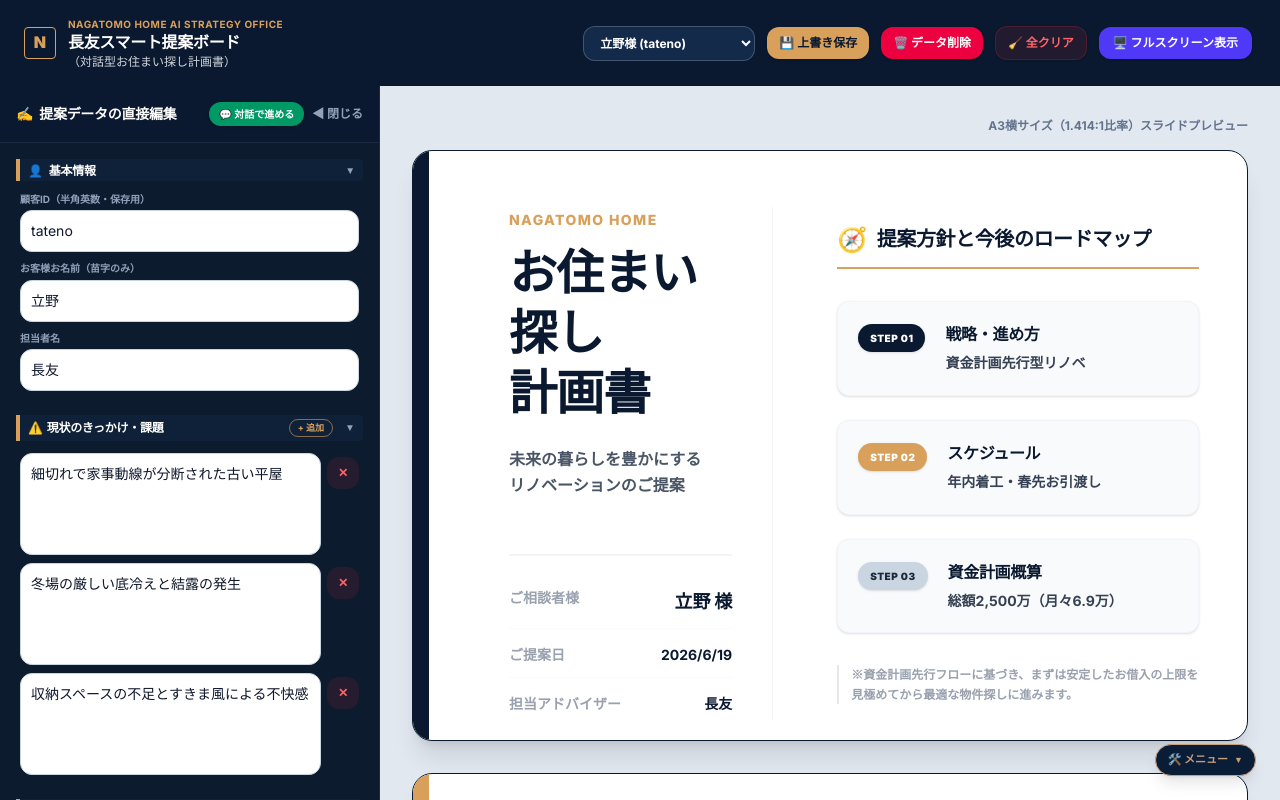
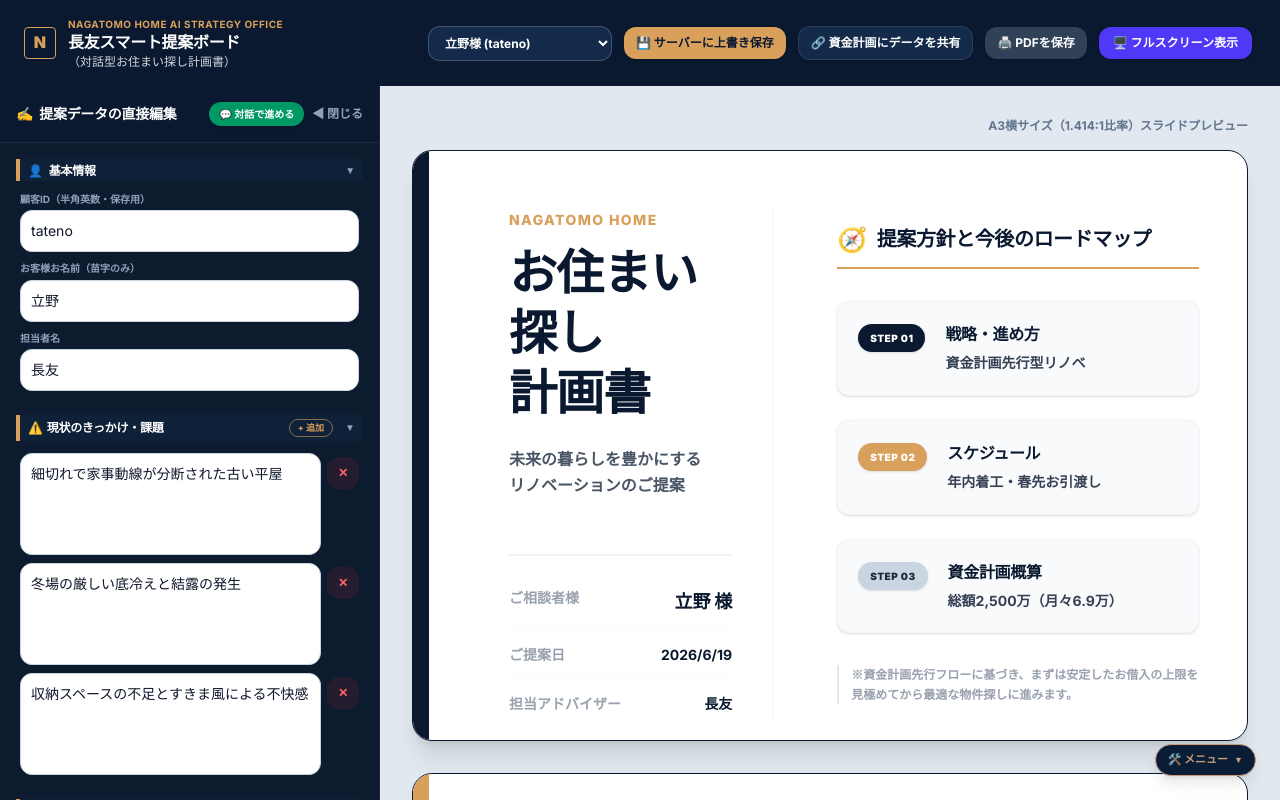
Before and after one commit to nagatomo-home-admin/vr-viewer, a Next.js app: page /hearing in a window 1280 px wide. Shown: the top 800 px of the page. Built offline with nearby package versions, Linux system fonts and the light colour scheme.

Commit message:
fix: お住まい探し計画書のトップバーUI再配置を正しく適用

```diff
--- a/src/app/hearing/page.tsx
+++ b/src/app/hearing/page.tsx
@@ -911,7 +911,7 @@ export default function HearingPage() {
             value={data.customerId || ""}
             className="bg-[#132A4A] text-white border border-white/20 rounded-xl px-3 py-2 text-xs font-bold focus:outline-none focus:border-[#D9A05B] cursor-pointer mr-1 whitespace-nowrap"
           >
-            <option value="">📂 保存データを選択...</option>
+            <option value="">📂 保存データの読込み...</option>
             {savedCustomers.map((c) => (
               <option key={c.id} value={c.id} className="text-slate-900 bg-white">{c.name} ({c.id})</option>
             ))}
@@ -921,22 +921,21 @@ export default function HearingPage() {
             onClick={handleSaveServer}
             className="bg-[#D9A05B] hover:bg-[#D9A05B]/90 text-[#0A192F] font-bold text-xs px-3 py-2 rounded-xl transition shadow flex items-center gap-1.5 mr-1 whitespace-nowrap"
           >
-            💾 上書き保存
+            💾 サーバーに上書き保存
           </button>
 
           <button
-            onClick={handleDeleteServer}
-            disabled={!data.customerId}
-            className="bg-rose-600 hover:bg-rose-500 disabled:opacity-30 text-white font-bold text-xs px-3 py-2 rounded-xl transition shadow flex items-center gap-1.5 mr-1 whitespace-nowrap"
+            onClick={handleShareData}
+            className="bg-[#132A4A] hover:bg-[#1e3d6b] text-white font-bold text-xs px-3 py-2 rounded-xl border border-white/10 transition shadow flex items-center gap-1.5 mr-1 whitespace-nowrap"
           >
-            🗑️ データ削除
+            🔗 資金計画にデータを共有
           </button>
 
           <button
-            onClick={handleClearAll}
-            className="bg-red-500/10 hover:bg-red-500/20 text-red-400 font-bold text-xs px-3 py-2 rounded-xl border border-red-500/20 transition shadow flex items-center gap-1.5 mr-1 whitespace-nowrap"
+            onClick={handlePrint}
+            className="bg-slate-700 hover:bg-slate-600 text-white font-bold text-xs px-3 py-2 rounded-xl transition shadow flex items-center gap-1.5 mr-1 whitespace-nowrap"
           >
-            🧹 全クリア
+            🖨️ PDFを保存
           </button>
 
           <button
```
